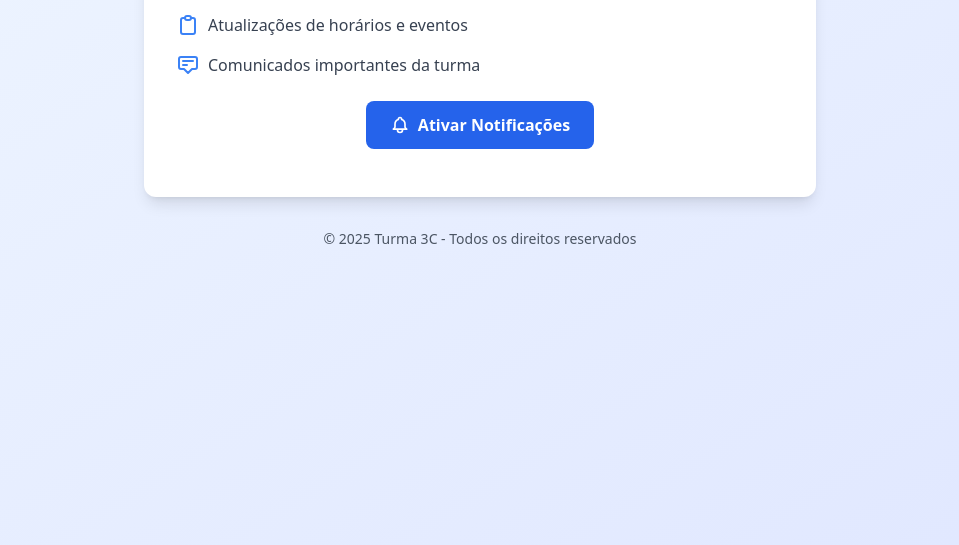
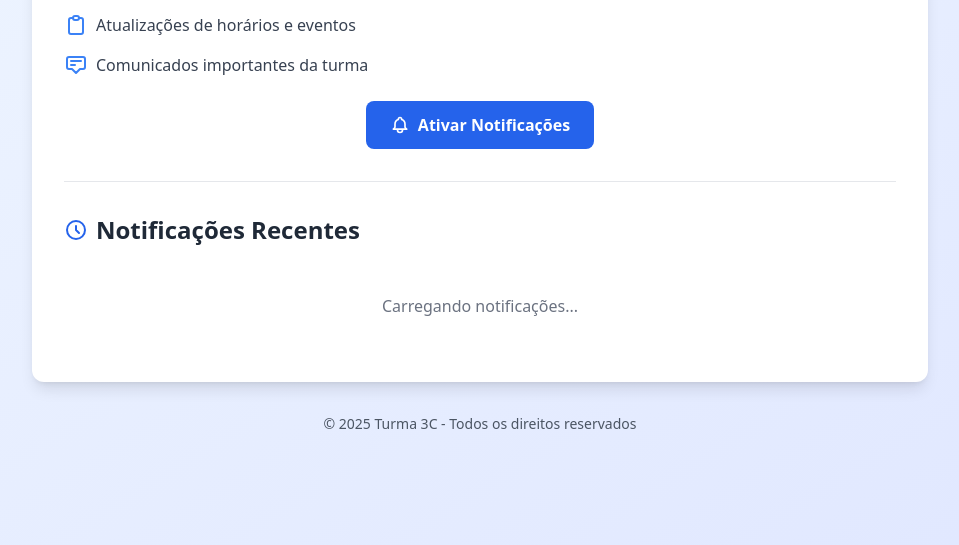
Before and after one commit to Guilhermeeae/3c, a website: page public/index.html in a window 1280 px wide. Shown: the part 255-800 px from the top of the page, without its empty margins (160-1119 px from the left). Drawn offline with nearby package versions, Linux system fonts and the light colour scheme.

Commit message:
Update index.html

```diff
--- a/public/index.html
+++ b/public/index.html
@@ -4,7 +4,6 @@
     <meta charset="UTF-8">
     <meta name="viewport" content="width=device-width, initial-scale=1.0">
     <title>Notificações 3C</title>
-    <!-- Tailwind CSS via CDN -->
     <script src="https://cdn.tailwindcss.com"></script>
     <link rel="stylesheet" href="style.css">
 </head>
@@ -16,8 +15,8 @@
         </div>
 
         <!-- Main Content -->
-        <div class="max-w-md mx-auto bg-white rounded-xl shadow-lg overflow-hidden md:max-w-2xl p-8">
-            <div class="text-center">
+        <div class="max-w-4xl mx-auto bg-white rounded-xl shadow-lg overflow-hidden p-8">
+            <div class="text-center mb-8">
                 <h1 class="text-3xl font-bold text-gray-800 mb-4">
                     Notificações da Turma 3C
                 </h1>
@@ -45,7 +44,7 @@
                 </div>
 
                 <!-- Notification Button -->
-                <button id="subscribeBtn" class="bg-blue-600 hover:bg-blue-700 text-white font-bold py-3 px-6 rounded-lg transition duration-300 ease-in-out transform hover:scale-105 flex items-center justify-center mx-auto">
+                <button id="subscribeBtn" class="bg-blue-600 hover:bg-blue-700 text-white font-bold py-3 px-6 rounded-lg transition duration-300 ease-in-out transform hover:scale-105 flex items-center justify-center mx-auto mb-4">
                     <svg class="h-5 w-5 mr-2" fill="none" stroke="currentColor" viewBox="0 0 24 24">
                         <path stroke-linecap="round" stroke-linejoin="round" stroke-width="2" d="M15 17h5l-1.405-1.405A2.032 2.032 0 0118 14.158V11a6.002 6.002 0 00-4-5.659V5a2 2 0 10-4 0v.341C7.67 6.165 6 8.388 6 11v3.159c0 .538-.214 1.055-.595 1.436L4 17h5m6 0v1a3 3 0 11-6 0v-1m6 0H9"></path>
                     </svg>
@@ -53,7 +52,23 @@
                 </button>
 
                 <!-- Status Message -->
-                <div id="status" class="mt-4 text-sm text-gray-600"></div>
+                <div id="status" class="mb-4 text-sm text-gray-600"></div>
+            </div>
+
+            <!-- Notificações Anteriores -->
+            <div class="mt-8 border-t pt-8">
+                <h2 class="text-2xl font-bold text-gray-800 mb-4 flex items-center">
+                    <svg class="h-6 w-6 mr-2 text-blue-600" fill="none" stroke="currentColor" viewBox="0 0 24 24">
+                        <path stroke-linecap="round" stroke-linejoin="round" stroke-width="2" d="M12 8v4l3 3m6-3a9 9 0 11-18 0 9 9 0 0118 0z"></path>
+                    </svg>
+                    Notificações Recentes
+                </h2>
+                <div id="notificationsList" class="space-y-4">
+                    <!-- Notificações serão carregadas aqui -->
+                    <div class="text-center text-gray-500 py-8">
+                        Carregando notificações...
+                    </div>
+                </div>
             </div>
         </div>
 
```
